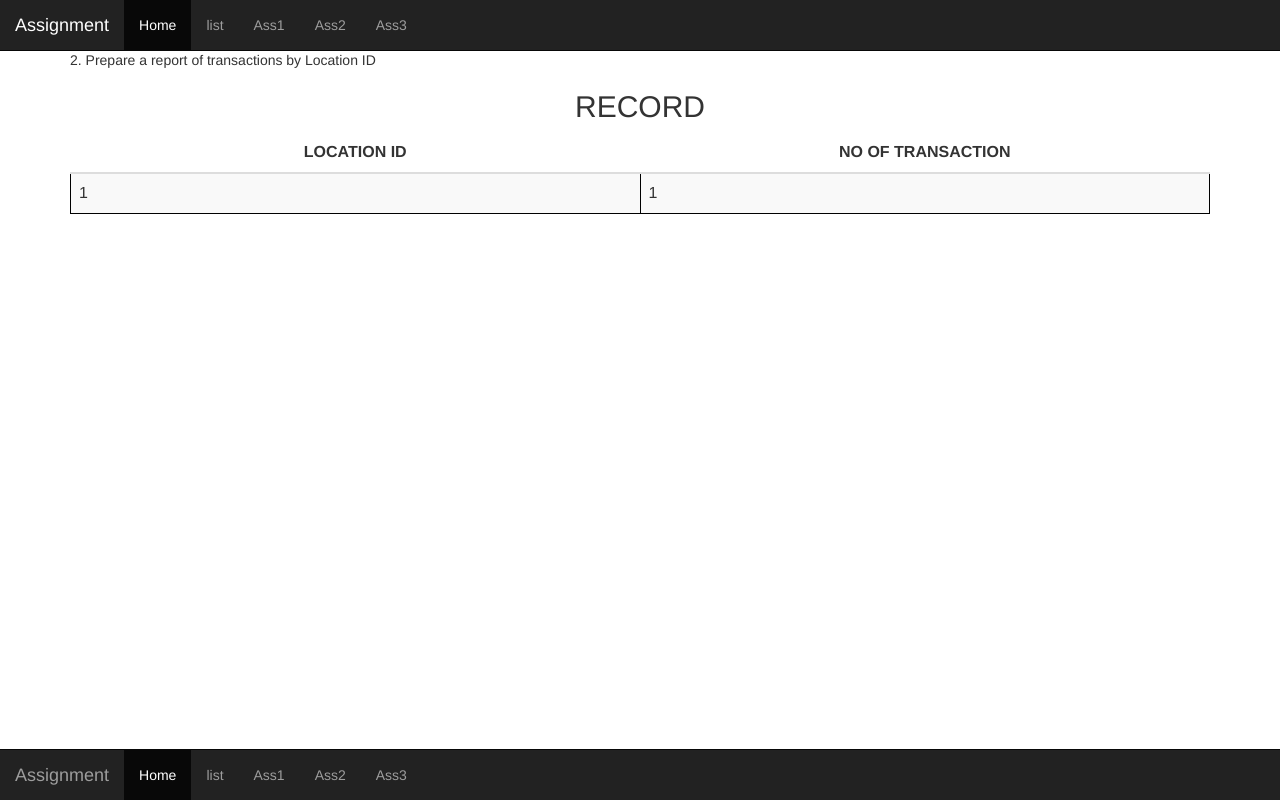
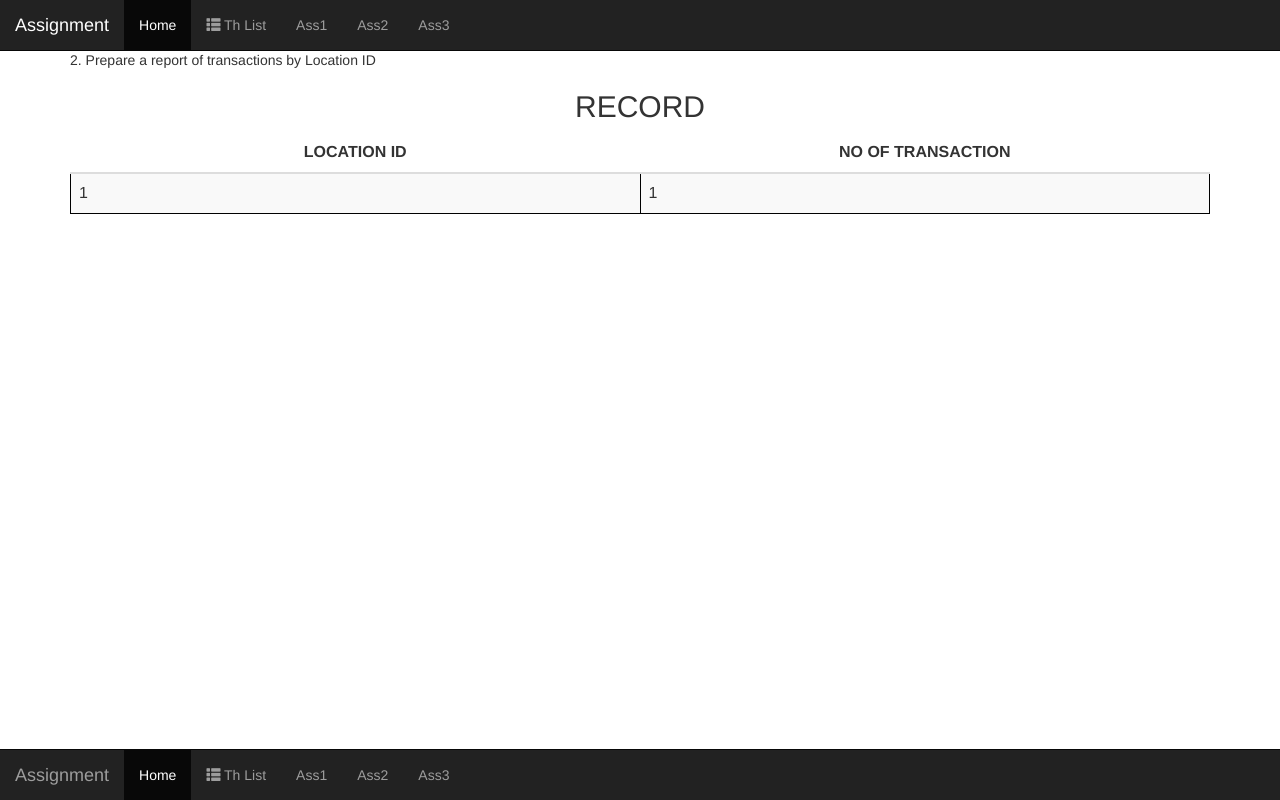
Before and after one commit to pvhole/internship-php, a PHP site: page /ass2.php in a window 1280 px wide. Run offline with PHP 8.4, Linux system fonts and the light colour scheme; tables that the repository leaves empty or names only in its code hold one stand-in row (values such as "Sample post").

Commit message:
Update script1.php

```diff
--- a/script1.php
+++ b/script1.php
@@ -19,7 +19,9 @@
     </div>
     <ul class="nav navbar-nav">
       <li class="active"><a href="home.php">Home</a></li>
-      <li><a href="list.php">list</a></li>
+      <li><a href="list.php">
+          <span class="glyphicon glyphicon-th-list"></span> Th List
+        </a></li>
       <li><a href="firstAss1.php">Ass1</a></li>
       <li><a href="ass2.php">Ass2</a></li>
       <li><a href="ass3.php">Ass3</a></li>
@@ -34,7 +36,9 @@
     </div>
     <ul class="nav navbar-nav">
       <li class="active"><a href="home.php">Home</a></li>
-      <li><a href="list.php">list</a></li>
+      <li><a href="list.php">
+          <span class="glyphicon glyphicon-th-list"></span> Th List
+        </a></li>
       <li><a href="firstAss1.php">Ass1</a></li>
       <li><a href="ass2.php">Ass2</a></li>
       <li><a href="ass3.php">Ass3</a></li>
```
